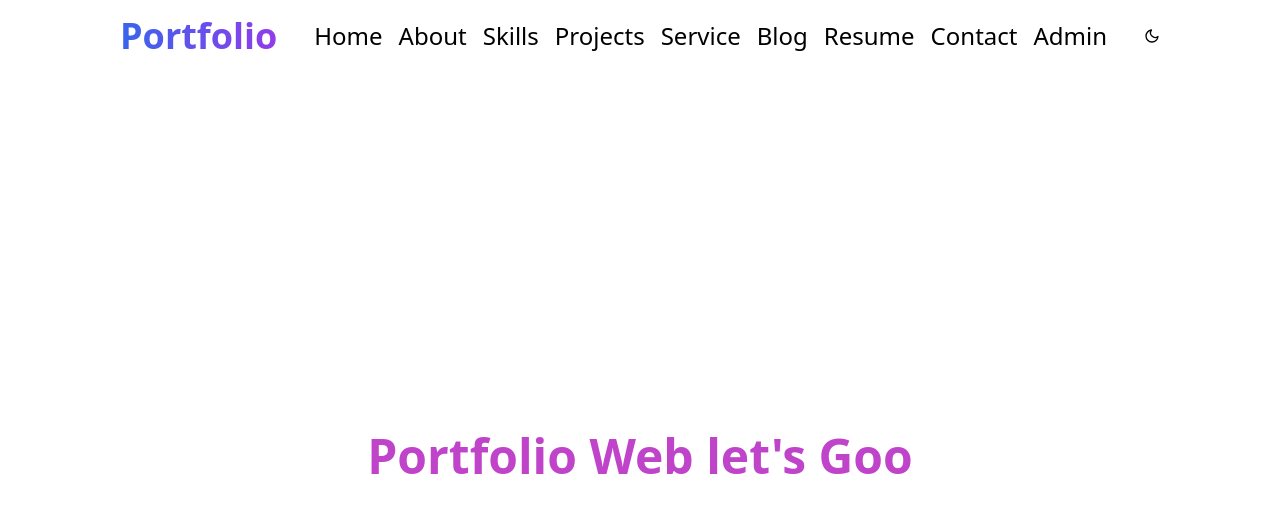
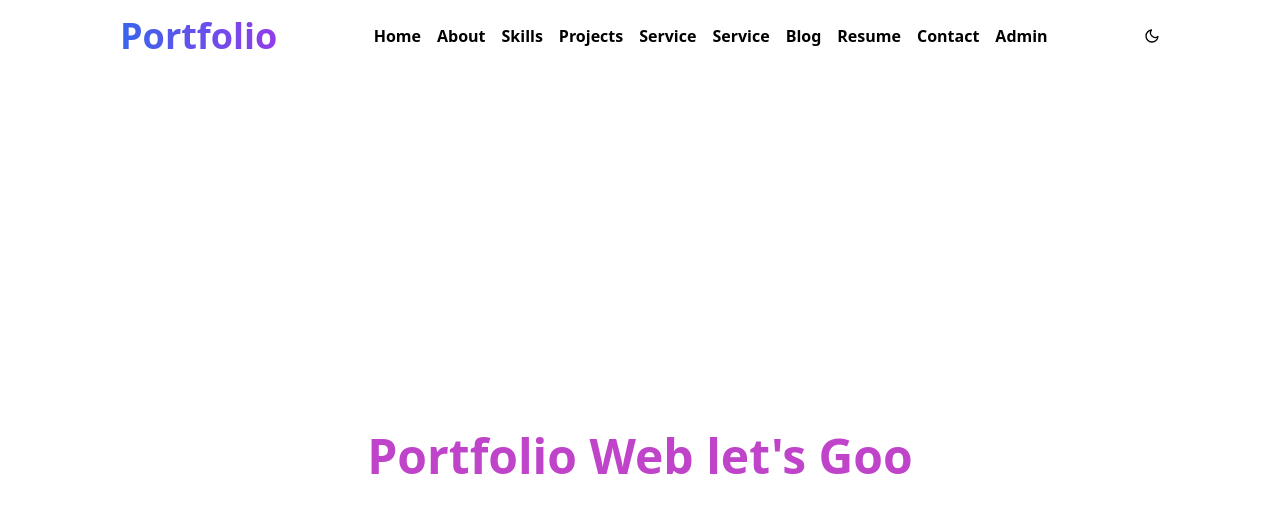
Before and after one commit to MaxamedYare-web/portfoliomoha, a React (Vite) app: page / in a window 1280 px wide. Shown: the top 512 px of the page. Built offline with nearby package versions, Linux system fonts and the light colour scheme.

Commit message:
Added navbar style

```diff
--- a/src/pages/Header.jsx
+++ b/src/pages/Header.jsx
@@ -1,32 +1,35 @@
-import { FiMoon } from "react-icons/fi"
-import { NavLink } from "react-router-dom"
+import { FiMoon } from 'react-icons/fi';
+import { NavLink } from 'react-router-dom';
 
-
-export const HeaderPage = ()=>{
-
-const gColor = "#3865ec"
-const gColor2 = "#923ceb"
-
-
-return(<>
-
+export const HeaderPage = () => {
+  return (
+    <>
       <header className="flex justify-between items-center pt-4 lg:px-30">
         <div className="div">
-        <h1 className={`text-4xl textGradient font-bold `}>Portfolio</h1>
+          <h1 className="text-4xl textGradient font-bold">Portfolio</h1>
         </div>
-    <nav className="flex gap-4 text-2xl">
-    <NavLink>Home</NavLink>
-    <NavLink>About</NavLink>
-    <NavLink>Skills</NavLink>
-    <NavLink>Projects</NavLink>
-    <NavLink>Service</NavLink>
-    <NavLink>Blog</NavLink>
-    <NavLink>Resume</NavLink>
-    <NavLink>Contact</NavLink>
-    <NavLink>Admin</NavLink>
+        <nav className="flex gap-4 text:sm font-semibold ">
+          <NavLink className="hover:text-blue-500 duration-500">Home</NavLink>
+          <NavLink className="hover:text-blue-500 duration-500">About</NavLink>
+          <NavLink className="hover:text-blue-500 duration-500">Skills</NavLink>
+          <NavLink className="hover:text-blue-500 duration-500">
+            Projects
+          </NavLink>
+          <NavLink className="hover:text-blue-500 duration-500">
+            Service
+          </NavLink>
+          <NavLink className="hover:text-blue-500 duration-500">
+            Service
+          </NavLink>
+          <NavLink className="hover:text-blue-500 duration-500">Blog</NavLink>
+          <NavLink className="hover:text-blue-500 duration-500">Resume</NavLink>
+          <NavLink className="hover:text-blue-500 duration-500">
+            Contact
+          </NavLink>
+          <NavLink className="hover:text-blue-500 duration-500">Admin</NavLink>
         </nav>
         <FiMoon />
       </header>
-
-</>)
-}
+    </>
+  );
+};
```
Lines whose indentation alone changed are shown as unchanged.
